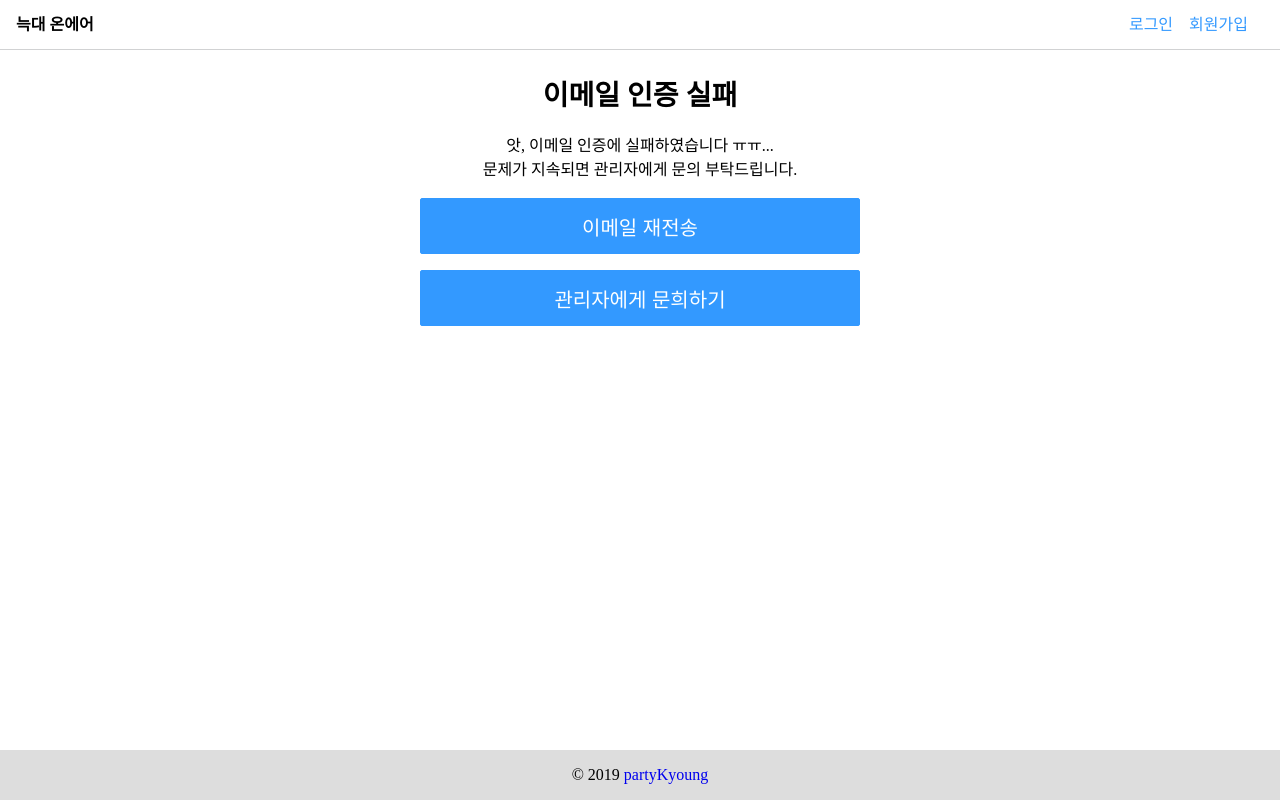
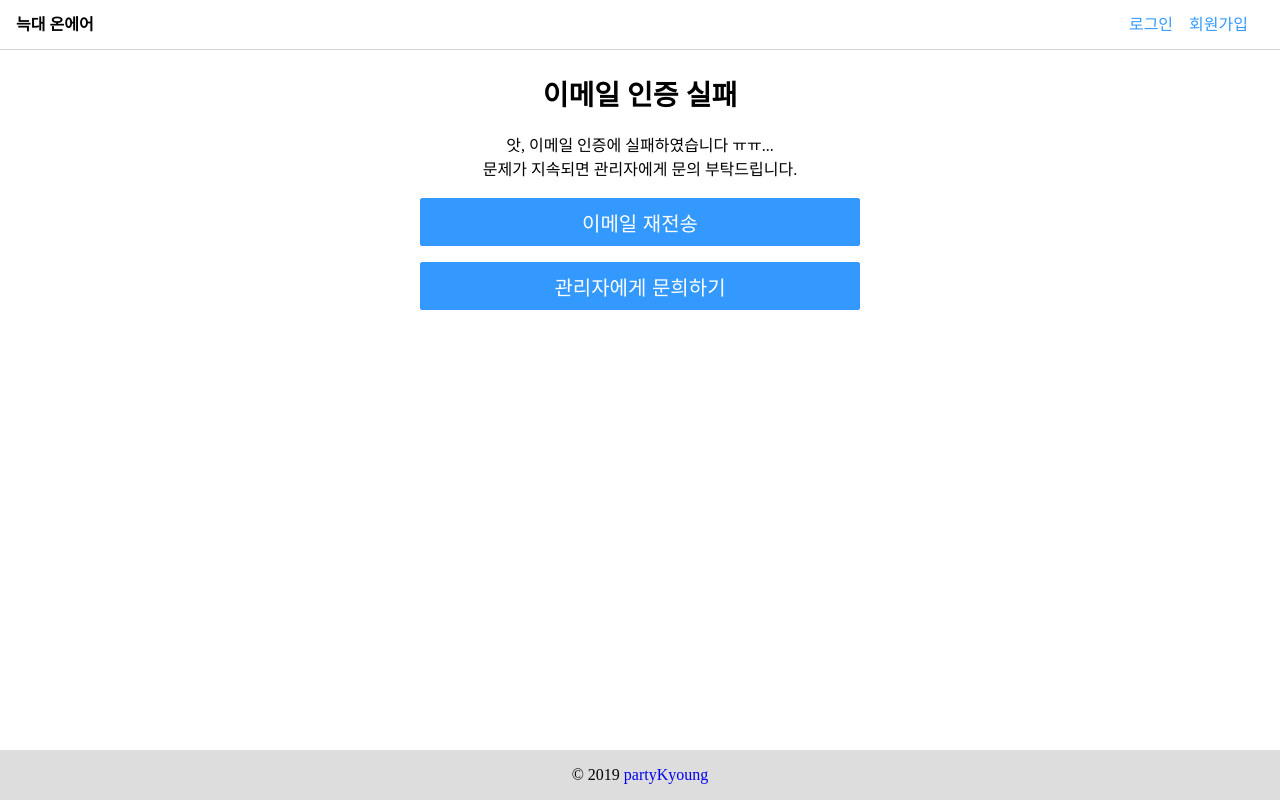
Before and after one commit to sunrereck/wolfOnAir-front, a React app: page /user/join/auth/1 in a window 1280 px wide. Built offline with nearby package versions, Linux system fonts and the light colour scheme.

Commit message:
imp: 로그인 폼, 회원가입 폼 css 수정

```diff
--- a/src/components/ui/ValidationInput/ValidationInput.tsx
+++ b/src/components/ui/ValidationInput/ValidationInput.tsx
@@ -10,13 +10,11 @@ const Wrapper = styled.div<{isError?: boolean}>`
 
   input {
     width: 100%;
-    height: 40px;
+    height: 3rem;
     padding: 0 0.5rem;
     border: 1px solid ${({theme}) => theme.borderColor};
     border-radius: 2px;
     font-size: 1rem;
-    line-height: 40px;
-
 
     ${({isError, theme}) => isError && `
       border: 1px solid ${theme.redColor};
--- a/src/styles/button.ts
+++ b/src/styles/button.ts
@@ -33,14 +33,14 @@ const buttonColor: {
 
 const button = css<{ color: string; size: 'small' | 'medium' | 'large'; }>`
   display: flex;
-  height: 3.5rem;
-  padding: 0.5rem 1rem;
+  height: 3rem;
   border-radius: 2px;
   border: 1px solid;
   font-size: 1.25rem;
   align-items: center;
   cursor: pointer;
   justify-content: center;
+  outline: none;
 
   ${({color}) => `
     background-color: ${buttonColor[color].background};
@@ -56,7 +56,7 @@ const button = css<{ color: string; size: 'small' | 'medium' | 'large'; }>`
 
   ${({size}) => size === 'large' && `
     font-size: 1.75rem;
-    height: 4.75rem;
+    height: 3.5rem;
     padding: 1rem 2rem;
   `}
 }
```
